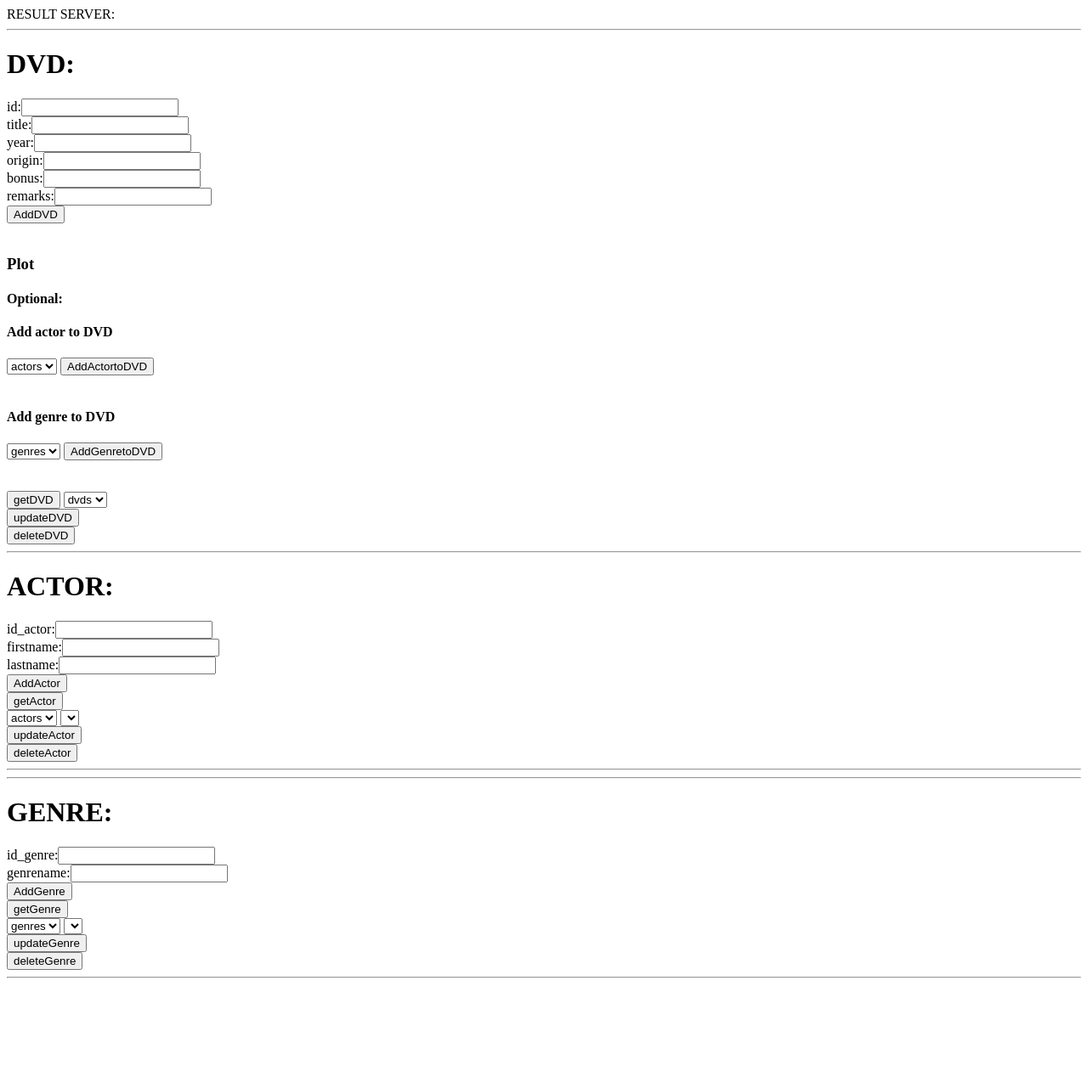
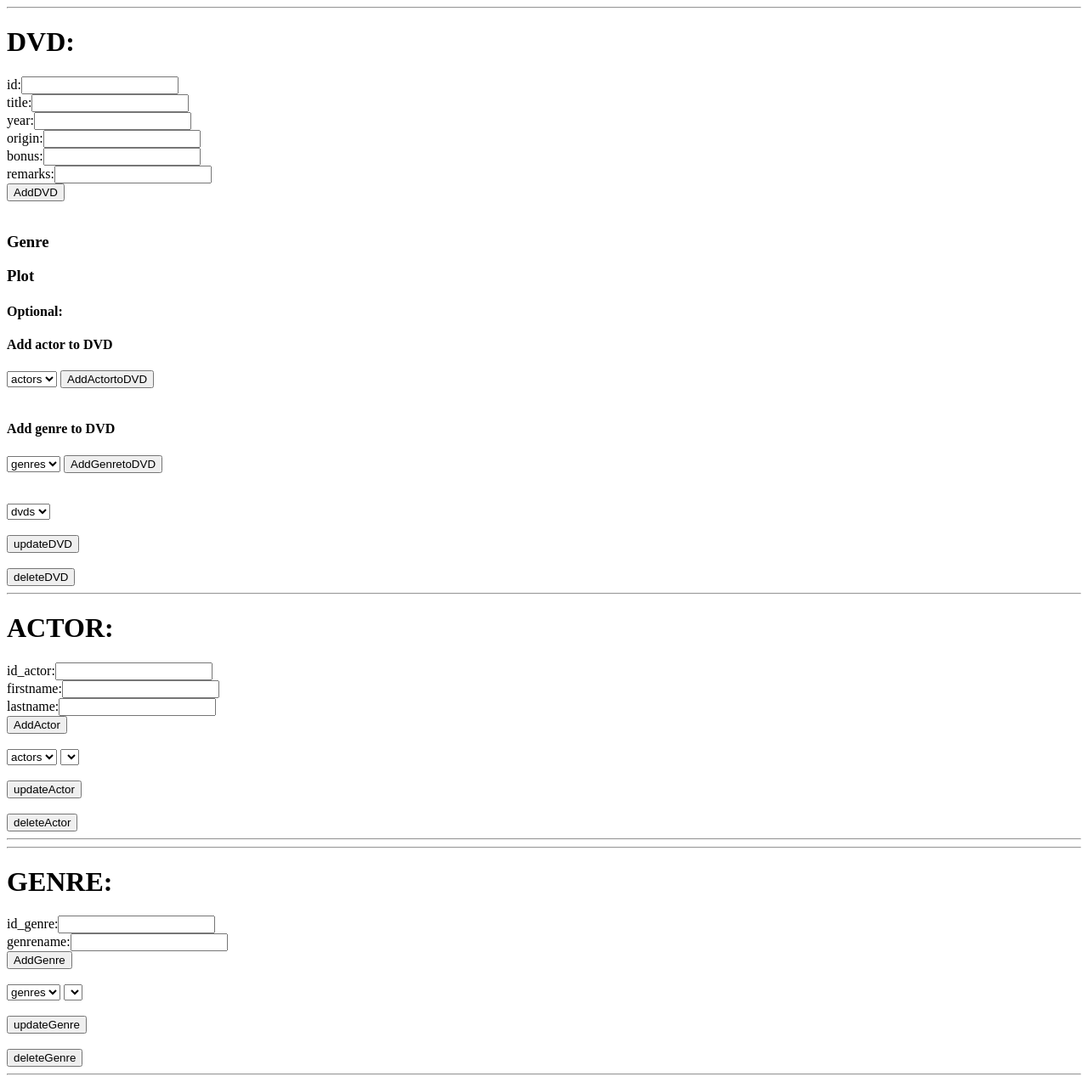
Before and after one commit to CarinaHorrel/DataBaseDVD, a Spring Boot app: page /ToGetFromDataBase.html in a window 1280 px wide. Shown: the whole page at 85% size. Before the commit the page ends 1152 px from the top, so only its background shows below. Run offline with Spring Boot 4, Linux system fonts and the light colour scheme; lists and menus that the app fills with data are empty.

Commit message:
added omdb

```diff
--- a/src/main/resources/static/ToGetFromDataBase.html
+++ b/src/main/resources/static/ToGetFromDataBase.html
@@ -4,7 +4,7 @@
 		<script src="javascript/dvd.js"></script>
 	</head>
 	<body>
-		RESULT SERVER:
+		<!--RESULT SERVER: -->
 		<div id=demo>
 			<hr>
 			<h1>DVD:</h1>
@@ -16,6 +16,8 @@
 			remarks:<input type="text" id="remarks"/><br />
 			<button onclick="addDVD()">AddDVD</button><br><br>
 			<img id="dvdPoster" src="">
+			<h3>Genre</h3>
+			<p id="dvdGenre"></p>
 			<h3>Plot</h3>
 			<p id="dvdPlot"></p>
 			<h4>Optional:</h4>
@@ -33,11 +35,13 @@
 			<br>
 			<br>
 
-			<button onclick="getDataDVD('api/dvd')">getDVD</button>
+			<!--<button onclick="getDataDVD('api/dvd')">getDVD</button>-->
 			<select id="DVDs" onchange="selectDVD(event)">
 				<option value="dvds">dvds</option>
 			</select><br>
+			<br>
             <button onclick="putDataDVD('api/dvd')">updateDVD</button><br>
+			<br>
 		    <button onclick="deleteDVD('api/dvd', 'dvd')">deleteDVD</button><br>
 		</div>
 		<hr>
@@ -48,13 +52,16 @@
 			firstname:<input type="text" id="firstname"/><br />
 			lastname:<input type="text" id="lastname"/><br />
 			<button onclick="addActor()">AddActor</button><br>
-			<button onclick="getDataActor('api/actor')">getActor</button><br>
+			<br>
+			<!--<button onclick="getDataActor('api/actor')">getActor</button><br>-->
 			<select id="actors" onchange="selectActor(event)" >
 				<option value="actors" >actors</option>
 			</select>
 			<select id="subDVDsA" onchange="selectDVD(event)">
 			</select><br>
+			<br>
             <button onclick="putDataActor('api/actor')">updateActor</button><br>
+			<br>
 			<button onclick="deleteActor('api/actor', 'actor')">deleteActor</button><br>
 		</div>
 
@@ -65,13 +72,16 @@
 	   	    id_genre:<input type="text" id="id_genre"/><br />
 			genrename:<input type="text" id="genrename"/><br />
 			<button onclick="addGenre()">AddGenre</button><br>
-			<button onclick="getDataGenre('api/genre')">getGenre</button><br>
+			<br>
+			<!--<button onclick="getDataGenre('api/genre')">getGenre</button><br>-->
 			<select id="genres" onchange="selectGenre(event)">
 				<option value="genres">genres</option>
 			</select>
 			<select id="subDVDsG" onclick="selectDVD(event)">
 			</select><br>
+			<br>
             <button onclick="putDataGenre('api/genre')">updateGenre</button><br>
+			<br>
 	        <button onclick="deleteGenre('api/genre', 'genre')">deleteGenre</button><br>
 		</div>
 		<hr>
--- a/src/main/resources/static/javascript/dvd.js
+++ b/src/main/resources/static/javascript/dvd.js
@@ -30,9 +30,8 @@ function addActortoDVD(){
 
 function addGenretoDVD(){
     var id = document.getElementById("id").value;
-    var id_genre = document.getElementById("id_genre").value;
-    var dvd = '{"id":'+id+', "id":'+id_genre+'"}';
-    postData('api/dvd/id/genre/id_genre', dvd_genres, "PUT");
+    var id_genre = document.getElementById("dvd_genres").value;
+    postData('api/dvd/'+id+'/genre/'+id_genre,"", "PUT");
 }
 
 function putDataDVD(){
@@ -301,6 +300,7 @@ function getExternalData(dvd) {
             console.log(extDVD);
             document.getElementById("dvdPlot").textContent = extDVD.Plot;
             document.getElementById("dvdPoster").src = extDVD.Poster;
+            document.getElementById("dvdGenre").textContent = extDVD.Genre;
         }
     };
     xhttp.open("GET", url);
```
Also changed, not shown: 1 other file.
